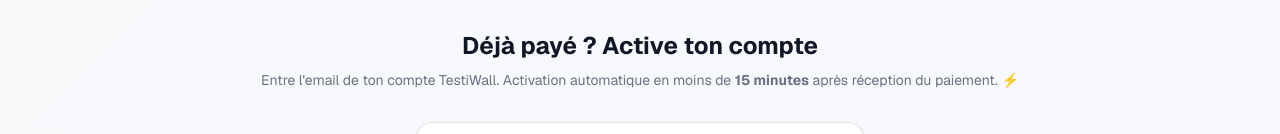
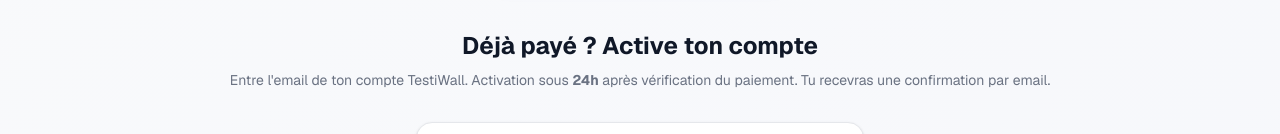
Before and after one commit to Riakaza/testiwall, a Next.js app: page /pro in a window 1280 px wide. Shown: the part 839-973 px from the top of the page. Built offline with nearby package versions, Linux system fonts and the light colour scheme.

Commit message:
fix: /pro page — change '15 minutes auto' to '24h manual verification'

```diff
--- a/app/pro/page.tsx
+++ b/app/pro/page.tsx
@@ -153,8 +153,8 @@ export default function ProPage() {
         <section className="text-center mb-6">
           <h2 className="text-2xl font-bold text-gray-900 mb-2">Déjà payé ? Active ton compte</h2>
           <p className="text-gray-500 text-sm mb-8">
-            Entre l&apos;email de ton compte TestiWall. Activation automatique en moins de <strong>15 minutes</strong> après
-            réception du paiement. ⚡
+            Entre l&apos;email de ton compte TestiWall. Activation sous <strong>24h</strong> après vérification du paiement.
+            Tu recevras une confirmation par email.
           </p>
           <ProRequestForm />
         </section>
```
